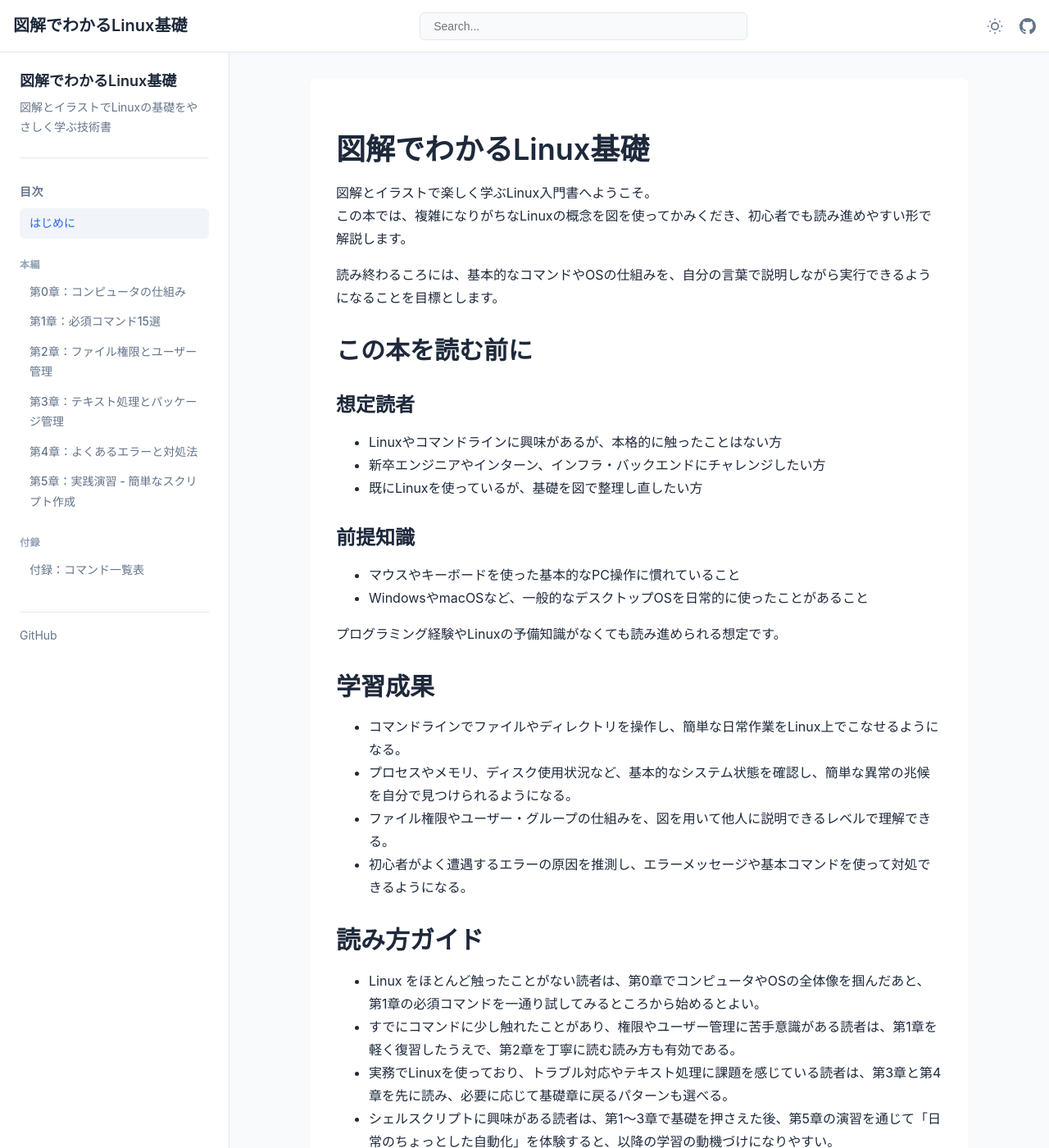
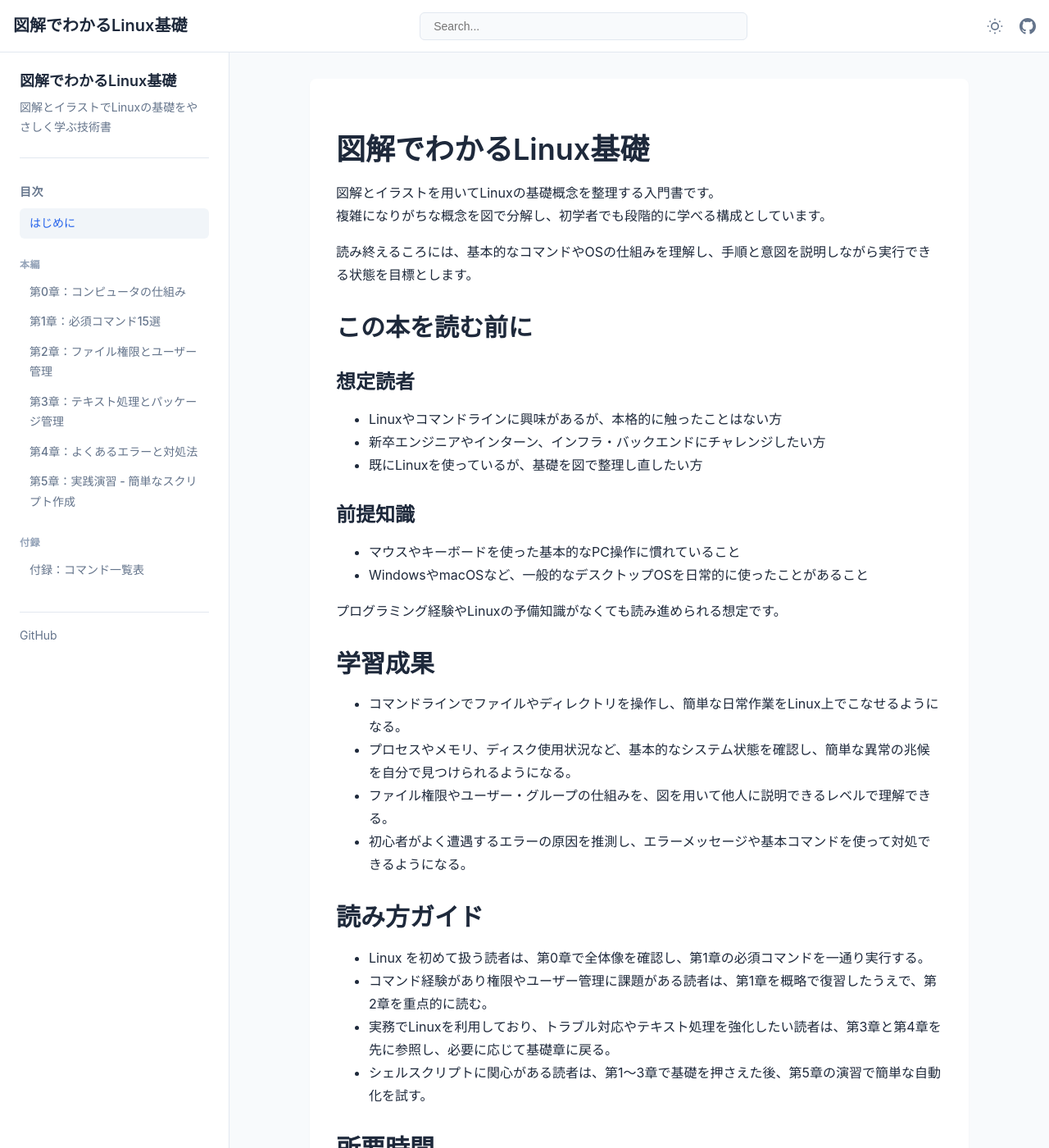
Before and after one commit to itdojp/illustrated-linux-basics-book, a Jekyll site: the page built from docs/index.md, in a window 1280 px wide and 1400 px high. Shown: the whole window at 82% size. Built offline with Jekyll 4.4.1, drawn with Linux system fonts in a browser that asks for light colours; some of the changed text lies outside the part shown.

Commit message:
docs: トップページの文体整理と重複解消

```diff
--- a/docs/index.md
+++ b/docs/index.md
@@ -5,10 +5,10 @@
 
 # 図解でわかるLinux基礎
 
-図解とイラストで楽しく学ぶLinux入門書へようこそ。
-この本では、複雑になりがちなLinuxの概念を図を使ってかみくだき、初心者でも読み進めやすい形で解説します。
+図解とイラストを用いてLinuxの基礎概念を整理する入門書です。
+複雑になりがちな概念を図で分解し、初学者でも段階的に学べる構成としています。
 
-読み終わるころには、基本的なコマンドやOSの仕組みを、自分の言葉で説明しながら実行できるようになることを目標とします。
+読み終えるころには、基本的なコマンドやOSの仕組みを理解し、手順と意図を説明しながら実行できる状態を目標とします。
 
 ## この本を読む前に
 
@@ -34,10 +34,10 @@
 
 ## 読み方ガイド
 
-- Linux をほとんど触ったことがない読者は、第0章でコンピュータやOSの全体像を掴んだあと、第1章の必須コマンドを一通り試してみるところから始めるとよい。
-- すでにコマンドに少し触れたことがあり、権限やユーザー管理に苦手意識がある読者は、第1章を軽く復習したうえで、第2章を丁寧に読む読み方も有効である。
-- 実務でLinuxを使っており、トラブル対応やテキスト処理に課題を感じている読者は、第3章と第4章を先に読み、必要に応じて基礎章に戻るパターンも選べる。
-- シェルスクリプトに興味がある読者は、第1〜3章で基礎を押さえた後、第5章の演習を通じて「日常のちょっとした自動化」を体験すると、以降の学習の動機づけになりやすい。
+- Linux を初めて扱う読者は、第0章で全体像を確認し、第1章の必須コマンドを一通り実行する。
+- コマンド経験があり権限やユーザー管理に課題がある読者は、第1章を概略で復習したうえで、第2章を重点的に読む。
+- 実務でLinuxを利用しており、トラブル対応やテキスト処理を強化したい読者は、第3章と第4章を先に参照し、必要に応じて基礎章に戻る。
+- シェルスクリプトに関心がある読者は、第1〜3章で基礎を押さえた後、第5章の演習で簡単な自動化を試す。
 
 ## 所要時間
 - 通読: 約2〜2.5時間（本文量ベース概算。400〜600文字/分換算）
@@ -51,7 +51,7 @@
 - サーバーとは
 
 ### [第1章：必須コマンド15選](./chapter1/)
-- これだけは覚えよう！最重要コマンド
+- まず押さえる必須コマンド
 - 各コマンドの詳細説明
 - コマンドの組み合わせ技
 
@@ -66,7 +66,7 @@
 - パッケージ管理（apt/yum）
 
 ### [第4章：よくあるエラーと対処法](./chapter4/)
-- 初心者が必ず遭遇するエラー TOP 8
+- 初心者が遭遇しやすいエラー TOP 8
 - エラーメッセージの読み方
 - トラブルシューティングコマンド
 
@@ -79,14 +79,6 @@
 - 基本コマンド・ファイル操作・権限の早見表
 - プロセス/ネットワーク/システム情報の要点整理
 - 圧縮/アーカイブ関連コマンド
-
-## 読み方ガイド
-
-- まずは第0章で「OS/サーバー/ハードウェア」の全体像をつかみましょう。
-- 第1章のコマンドは、手元で実行して動きを確認しましょう（最初は「暗記」より「体験」を優先）。
-- 権限でつまずいたら第2章に戻りましょう。テキスト処理やインストールでつまずいたら第3章に戻りましょう。
-- エラー対応は第4章を「辞書」として参照しましょう。
-- 最後に第5章で自動化（スクリプト/cron）に進みましょう。
 
 ## この本の特徴
 
@@ -103,9 +95,9 @@
 ## ライセンス
 
 本書は **Creative Commons BY-NC-SA 4.0** ライセンスで公開されています。
-**🔓 教育・研究・個人学習での利用は自由** ですが、**💼 商用利用には事前許諾** が必要です。
+教育・研究・個人学習での利用は可能ですが、商用利用には事前許諾が必要です。
 
-📋 [詳細なライセンス条件](https://github.com/itdojp/it-engineer-knowledge-architecture/blob/main/LICENSE.md)
+[詳細なライセンス条件](https://github.com/itdojp/it-engineer-knowledge-architecture/blob/main/LICENSE.md)
 
 **お問い合わせ**
 株式会社アイティードゥ（ITDO Inc.）
@@ -116,5 +108,3 @@
 **著者:** 株式会社アイティードゥ
 **バージョン:** 1.0.1
 **最終更新:** 2026-02-20
-
-*本書が皆さんのLinux学習の手助けとなることを願っています。*
```
